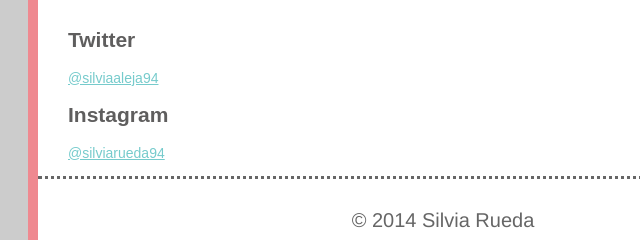
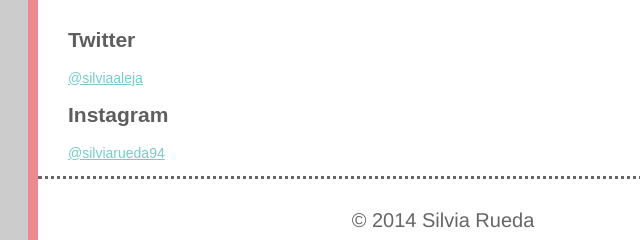
Before and after one commit to silviaaleja/silviaaleja.github.io, a plain HTML site: page contactme.html in a window 1280 px wide. Shown: the part 337-577 px from the top of the page, 192-832 px from the left. Drawn offline with Linux system fonts and the light colour scheme.

Commit message:
fixed twitter

```diff
--- a/contactme.html
+++ b/contactme.html
@@ -28,7 +28,7 @@
               <a href="a">Contact me</a>
        </nav>
 
-       <article><h1>Contact Me</h1><p>You can reach me on any of the following networks, or shoot me an <a href=" mailto:silviaaleja94@ufl.edu">email!</a></p> <br><h2>Twitter</h2><p><a href="https://twitter.com/silviaaleja">@silviaaleja94 </a></p><h2>Instagram</h2><a href= "http://instagram.com/silviarueda94">@silviarueda94</a>
+       <article><h1>Contact Me</h1><p>You can reach me on any of the following networks, or shoot me an <a href=" mailto:silviaaleja94@ufl.edu">email!</a></p> <br><h2>Twitter</h2><p><a href="https://twitter.com/silviaaleja">@silviaaleja</a></p><h2>Instagram</h2><a href= "http://instagram.com/silviarueda94">@silviarueda94</a>
 
        </article>
        <footer><p>&copy; 2014 Silvia Rueda</p></footer>
```
